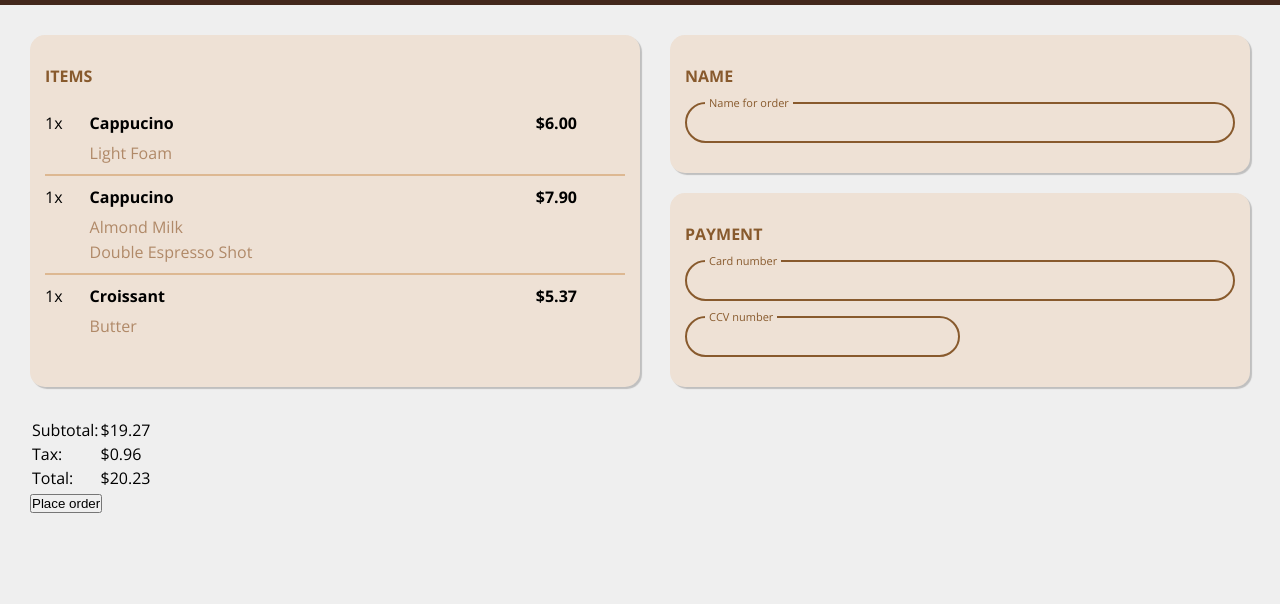
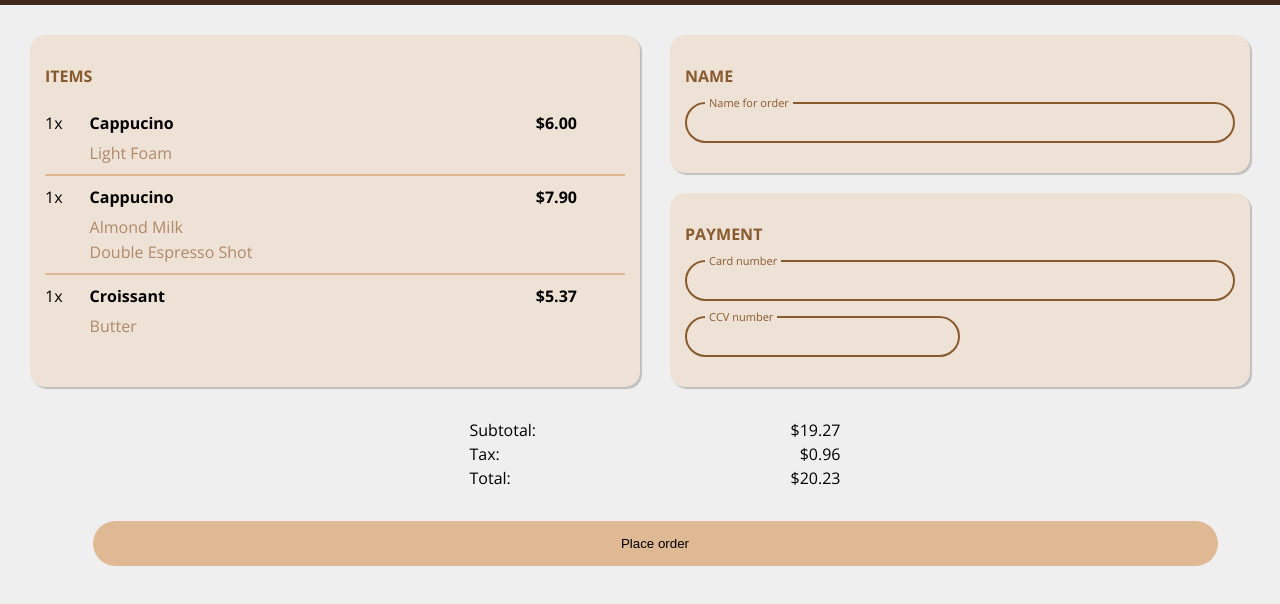
Before and after one commit to TeezlWeezl/fem-webdev-v3-css-project, a plain HTML site: page index.html in a window 1280 px wide. Shown: the part 68-672 px from the top of the page. Drawn offline with nearby package versions, Linux system fonts and the light colour scheme.

Commit message:
adds styling for total and checkout section

```diff
--- a/style.css
+++ b/style.css
@@ -118,10 +118,6 @@ body {
   grid-area: cc-box;
 }
 
-.total {
-  grid-area: total;
-}
-
 .input-group {
   margin: 15px 0;
   position: relative;
@@ -150,3 +146,27 @@ body {
   background: #eee1d5;
   padding: 0 4px;
 }
+
+.total {
+  grid-area: total;
+  display: flex;
+  flex-direction: column;
+  align-items: center;
+}
+
+.totals-table {
+  min-width: 30%;
+}
+
+.totals-table tr td:last-child {
+  text-align: end;
+}
+
+.checkout {
+  background: #deb993;
+  border-radius: 50px;
+  border: none;
+  padding: 15px 0;
+  min-width: 90%;
+  margin-top: 30px;
+}
```
